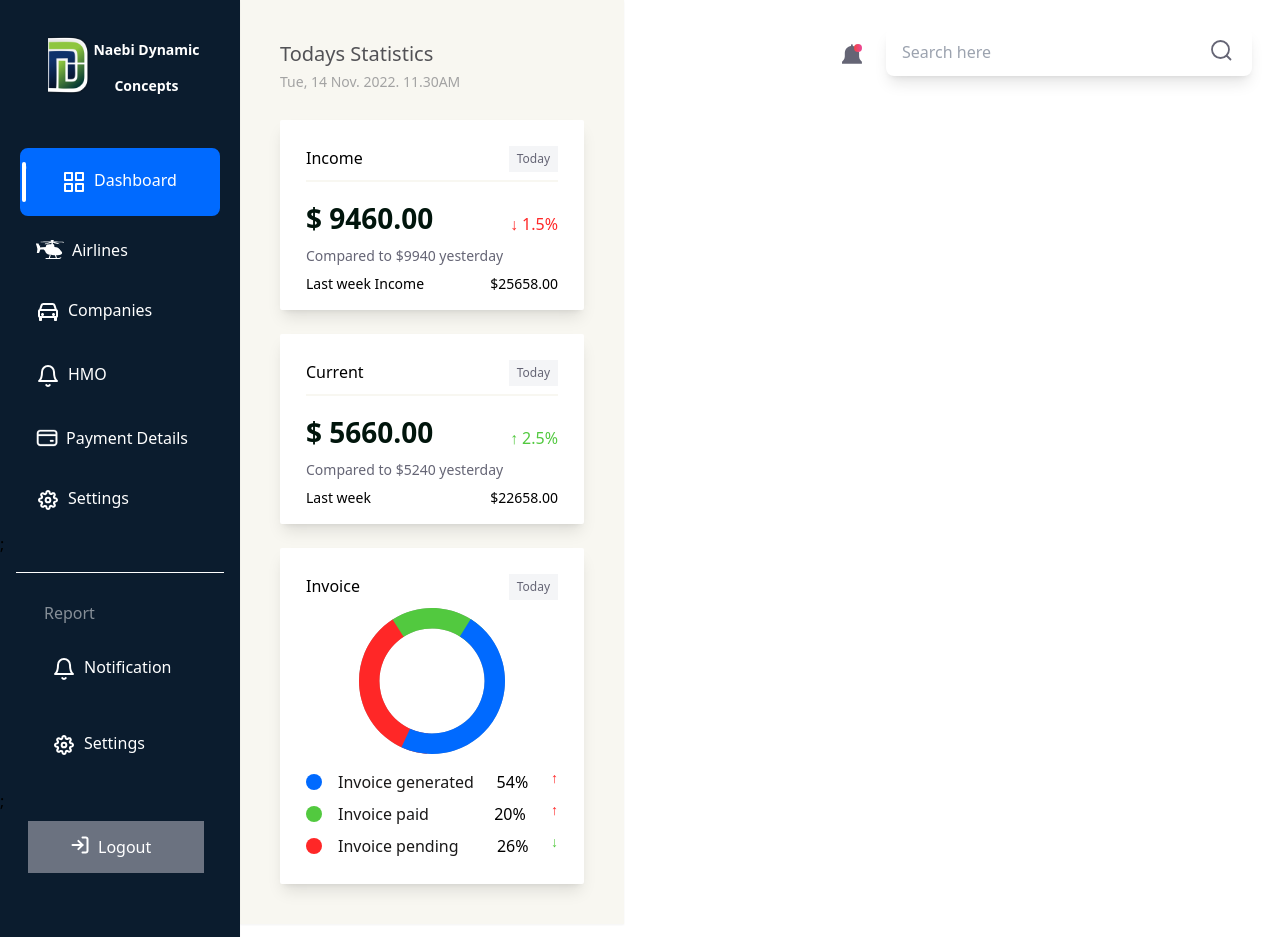
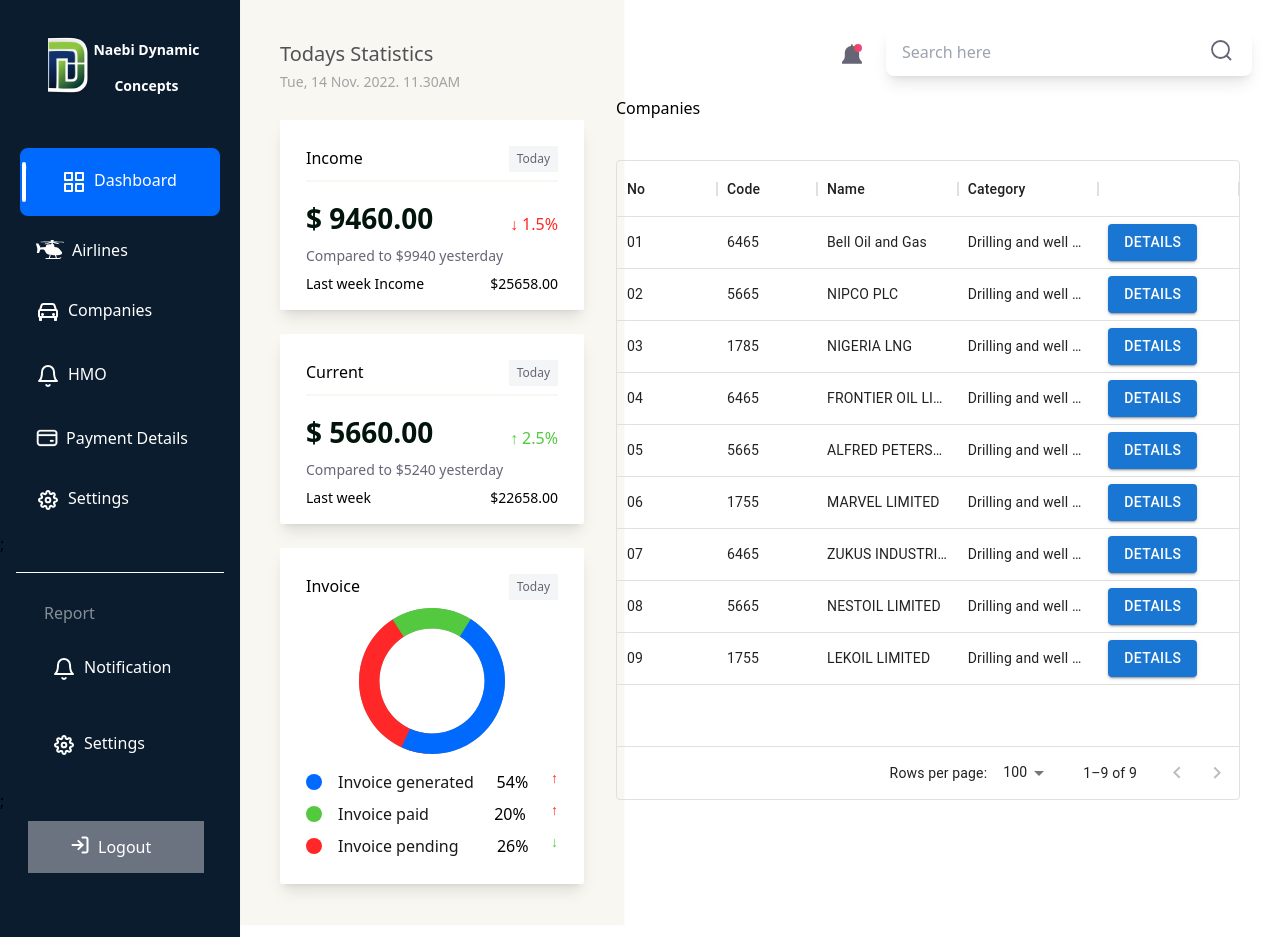
Before and after one commit to Alphadude/Neabi-dynamics-super-admin, a React (Create React App) app: page /companies in a window 1280 px wide. Built offline with nearby package versions, Linux system fonts and the light colour scheme.

Commit message:
Company and HMO page update

```diff
--- a/src/App.js
+++ b/src/App.js
@@ -7,7 +7,9 @@ import {
 } from 'react-router-dom'
 
 import Auth from './pages/Sign-in'
+import HMO from './pages/HMO'
 import Dashboard from './pages/Dashboard'
+import Companies from './pages/Companies'
 
 import Nav from './components/SideBar'
 import Top from './components/TopBar'
@@ -15,6 +17,16 @@ import Stat from './components/Stat'
 
 const App = () => {
   return (
+    <>
+    <div className="">
+    <Router>
+        <Routes>
+          <Route path="/"
+            exact element={<Auth />} />
+        </Routes>
+      </Router>
+    </div>
+
     <div className="App">
     <Router>
     <div className ="side">
@@ -25,14 +37,17 @@ const App = () => {
       <main className="content">
         <Top />
         <Routes>
-          <Route path="/"
-            exact element={<Auth />} />
           <Route path="/dashboard"
             exact element={<Dashboard />} />
+            <Route path="/companies"
+              exact element={<Companies />} />
+            <Route path="/HMO"
+              exact element={<HMO />} />
         </Routes>
         </main>
       </Router>
     </div>
+    </>
   );
 }
 
--- /dev/null
+++ b/src/Utils/formData.js
@@ -0,0 +1,151 @@
+
+export const companiesData = [
+  {
+    id: 1,
+    number: "01",
+    code: "6465",
+    name: "Bell Oil and Gas",
+    category: "Drilling and well services",
+    details: "Details",
+  },
+  {
+    id: 2,
+    number: "02",
+    code: "5665",
+    name: "NIPCO PLC",
+    category: "Drilling and well services",
+    details: "Details",
+  },
+  {
+    id: 3,
+    number: "03",
+    code: "1785",
+    name: "NIGERIA LNG",
+    category: "Drilling and well services",
+    details: "Details",
+  },
+  {
+    id: 4,
+    number: "04",
+    code: "6465",
+    name: "FRONTIER OIL LIMITED",
+    category: "Drilling and well services",
+    details: "Details",
+  },
+  {
+    id: 5,
+    number: "05",
+    code: "5665",
+    name: "ALFRED PETERSON *",
+    category: "Drilling and well services",
+    details: "Details",
+  },
+  {
+    id: 6,
+    number: "06",
+    code: "1755",
+    name: "MARVEL LIMITED",
+    category: "Drilling and well services",
+    details: "Details",
+  },
+  {
+    id: 7,
+    number: "07",
+    code: "6465",
+    name: "ZUKUS INDUSTRIES",
+    category: "Drilling and well services",
+    details: "Details",
+  },
+  {
+    id: 8,
+    number: "08",
+    code: "5665",
+    name: "NESTOIL LIMITED",
+    category: "Drilling and well services",
+    details: "Details",
+  },
+  {
+    id: 9,
+    number: "09",
+    code: "1755",
+    name: "LEKOIL LIMITED",
+    category: "Drilling and well services",
+    details: "Details",
+  },
+];
+
+
+export const managementData = [
+  {
+    id: 1,
+    number: "01",
+    code: "6465",
+    name: "Anderson Okon",
+    email:"aokon@neabidynmic.com",
+    details: "Details",
+  },
+  {
+    id: 2,
+    number: "02",
+    code: "5665",
+    name: "Precious James",
+    email:"aokon@neabidynmic.com",
+    details: "Details",
+  },
+  {
+    id: 3,
+    number: "03",
+    code: "1785",
+    name: "Owolabi Akin",
+    email:"aokon@neabidynmic.com",
+    details: "Details",
+  },
+  {
+    id: 4,
+    number: "04",
+    code: "6465",
+    name: "Kabiru Usmah",
+    email:"aokon@neabidynmic.com",
+    details: "Details",
+  },
+  {
+    id: 5,
+    number: "05",
+    code: "5665",
+    name: "Emeka Igwe",
+    email:"aokon@neabidynmic.com",
+    details: "Details",
+  },
+  {
+    id: 6,
+    number: "06",
+    code: "1755",
+    name: "Ovunda Eze",
+    email:"aokon@neabidynmic.com",
+    details: "Details",
+  },
+  {
+    id: 7,
+    number: "07",
+    code: "6465",
+    name: "Segun Alabi",
+    email:"aokon@neabidynmic.com",
+    details: "Details",
+  },
+  {
+    id: 8,
+    number: "08",
+    code: "5665",
+    name: "Hassan Yusuf",
+    email:"aokon@neabidynmic.com",
+    details: "Details",
+  },
+  {
+    id: 9,
+    number: "09",
+    code: "1755",
+    name: "Mark Anthony",
+    email:"aokon@neabidynmic.com",
+    details: "Details",
+  },
+];
--- /dev/null
+++ b/src/pages/Companies.js
@@ -0,0 +1,58 @@
+import { Box, Typography,Button } from "@mui/material";
+import { DataGrid, GridToolbar } from "@mui/x-data-grid";
+import { companiesData } from "../Utils/formData.js";
+
+
+const Companies = () => {
+  const columns = [
+    {field: "number", headerName: "No" },
+    {
+      field: "code",
+      headerName: "Code",
+      type: "number",
+      headerAlign: "left",
+      align: "left",
+    },
+    {
+     field: "name",
+     headerName: "Name",
+     flex: 1,
+     cellClassName: "name-column--cell",
+   },
+   {
+     field: "category",
+     headerName: "Category",
+     type: "number",
+     flex: 1,
+     headerAlign: "left",
+     align: "left",
+   },
+   {
+     field: "details",
+     headerName: " ",
+     flex: 1,
+     renderCell: ({ row: { details } }) => {
+          return (
+            <Button variant="contained" href="#contained-buttons">
+              Details
+            </Button>
+          );
+        },
+      },
+    ];
+
+
+  return (
+    <Box m="20px">
+      <h1> Companies</h1>
+      <Box m="40px 0 0 0" height="80vh">
+         <DataGrid
+          rows={companiesData}
+          columns={columns}
+          />
+      </Box>
+    </Box>
+  );
+};
+
+export default Companies;
--- /dev/null
+++ b/src/pages/HMO.js
@@ -0,0 +1,58 @@
+import { Box, Typography,Button } from "@mui/material";
+import { DataGrid, GridToolbar } from "@mui/x-data-grid";
+import { managementData } from "../Utils/formData.js";
+
+
+const Companies = () => {
+  const columns = [
+    {field: "number", headerName: "No" },
+    {
+      field: "code",
+      headerName: "Code",
+      type: "number",
+      headerAlign: "left",
+      align: "left",
+    },
+    {
+     field: "name",
+     headerName: "Full Name",
+     flex: 1,
+     cellClassName: "name-column--cell",
+   },
+   {
+     field: "email",
+     headerName: "Email",
+     type: "number",
+     flex: 1,
+     headerAlign: "left",
+     align: "left",
+   },
+   {
+     field: "details",
+     headerName: " ",
+     flex: 1,
+     renderCell: ({ row: { details } }) => {
+          return (
+            <Button variant="contained" href="#contained-buttons">
+              Details
+            </Button>
+          );
+        },
+      },
+    ];
+
+
+  return (
+    <Box m="20px">
+      <h1> Companies</h1>
+      <Box m="40px 0 0 0" height="80vh">
+         <DataGrid
+          rows={managementData}
+          columns={columns}
+          />
+      </Box>
+    </Box>
+  );
+};
+
+export default Companies;
```
